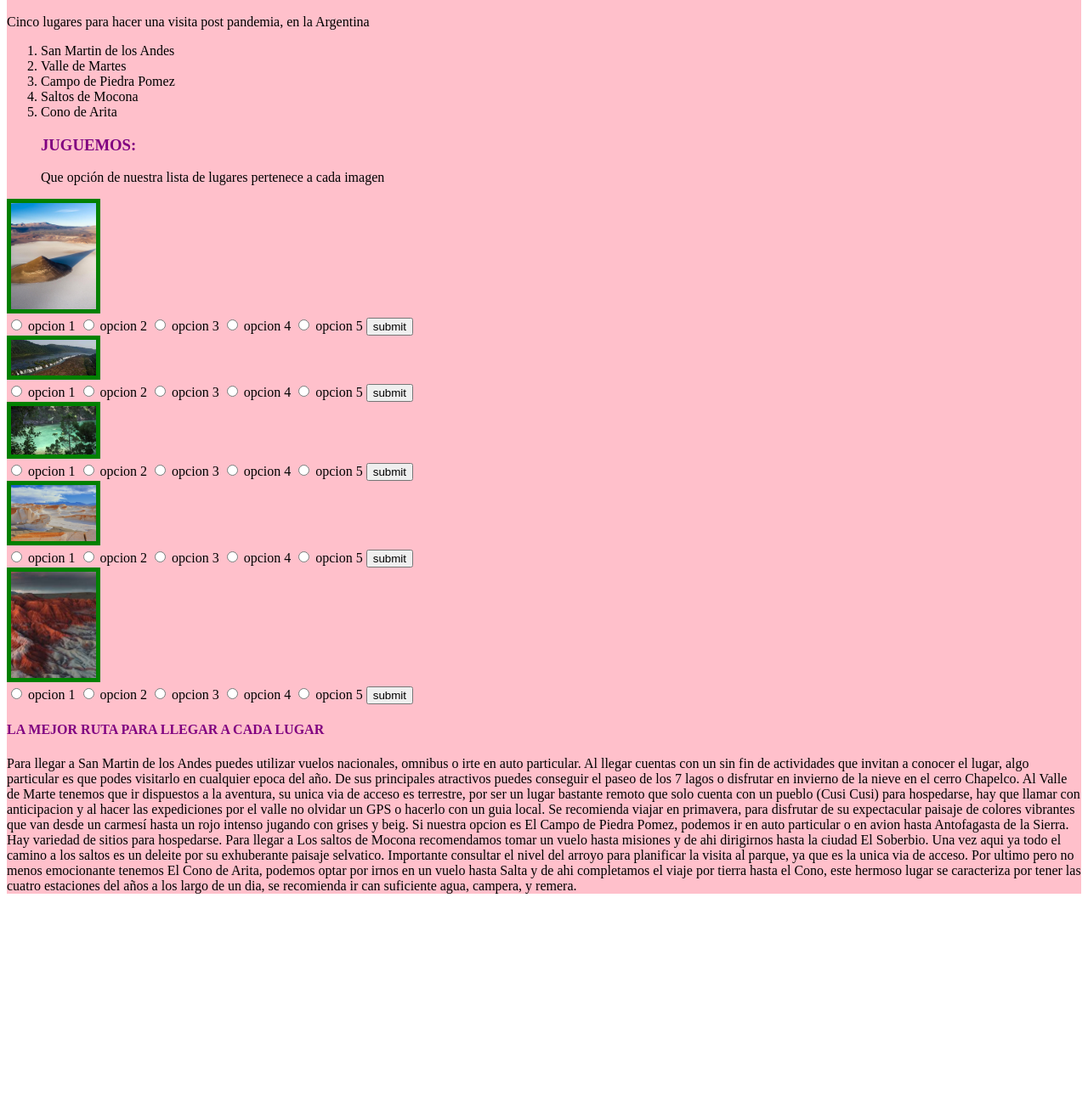
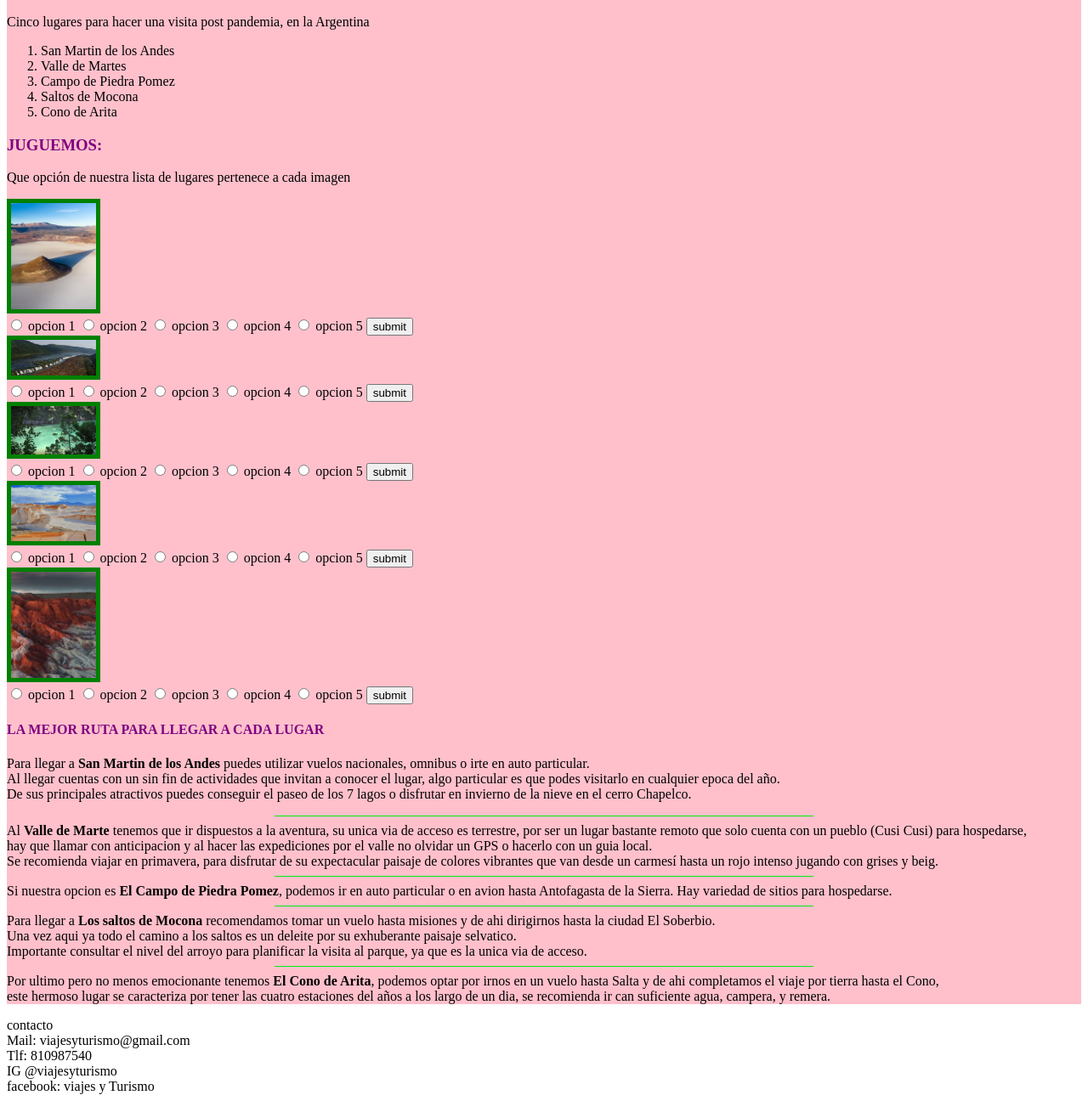
Before and after one commit to eglimarmelero/PAGINA_TRIBUTO, a plain HTML site: page index.html in a window 1280 px wide. Shown: the part 110-1406 px from the top of the page at 85% size. Before the commit the page ends 1178 px from the top, so only its background shows below. Drawn offline with Linux system fonts and the light colour scheme.

Commit message:
agregue negritas,saltos de linea y footer

```diff
--- a/index.html
+++ b/index.html
@@ -14,12 +14,13 @@
         <li>Campo de Piedra Pomez</li>
         <li>Saltos de Mocona</li>
         <li>Cono de Arita</li>
-
-        <h3 class="purple-text">JUGUEMOS:</h3>
-        <p>
-          Que opción de nuestra lista de lugares pertenece a cada imagen
-        </p>
       </ol>
+      <h3 class="purple-text">
+        JUGUEMOS:
+      </h3>
+      <p>
+        Que opción de nuestra lista de lugares pertenece a cada imagen
+      </p>
       <img class="smaller-image thin-green-border"src="CA3.jpg"/>
       <form name="opcion1-opcion2-opcion3-opcion4-opcion5-">
         <label for="opcion1"><input id="opcion1" type="radio" name="opcion1-opcion2-opcion3-opcion4-opcion5-"> opcion 1</label>
@@ -27,7 +28,7 @@
         <label for="opcion3"><input id="opcion3" type="radio" name="opcion1-opcion2-opcion3-opcion4-opcion5-"> opcion 3</label>
         <label for="opcion4"><input id="opcion4" type="radio" name="opcion1-opcion2-opcion3-opcion4-opcion5-"> opcion 4</label>
         <label for="opcion5"><input id="opcion5" type="radio" name="opcion1-opcion2-opcion3-opcion4-opcion5-"> opcion 5</label>
-        <button type="submit">submit</button>
+        <button class="button background-color:purple"; type="submit">submit</button>
       </form>
       <img class="smaller-image thin-green-border"src="SM5.jpg"/>
       <form name="opcion1-opcion2-opcion3-opcion4-opcion5-">
@@ -36,9 +37,8 @@
         <label for="opcion3"><input id="opcion3" type="radio" name="opcion1-opcion2-opcion3-opcion4-opcion5-"> opcion 3</label>
         <label for="opcion4"><input id="opcion4" type="radio" name="opcion1-opcion2-opcion3-opcion4-opcion5-"> opcion 4</label>
         <label for="opcion5"><input id="opcion5" type="radio" name="opcion1-opcion2-opcion3-opcion4-opcion5-"> opcion 5</label>
-        <button type="submit">submit</button>
+        <button class="button background-color:purple"; type="submit">submit</button>
       </form>
-
       <img class="smaller-image thin-green-border" src="SMA1.jpg"/>
       <form name="opcion1-opcion2-opcion3-opcion4-opcion5-">
         <label for="opcion1"><input id="opcion1" type="radio" name="opcion1-opcion2-opcion3-opcion4-opcion5-"> opcion 1</label>
@@ -46,7 +46,7 @@
         <label for="opcion3"><input id="opcion3" type="radio" name="opcion1-opcion2-opcion3-opcion4-opcion5-"> opcion 3</label>
         <label for="opcion4"><input id="opcion4" type="radio" name="opcion1-opcion2-opcion3-opcion4-opcion5-"> opcion 4</label>
         <label for="opcion5"><input id="opcion5" type="radio" name="opcion1-opcion2-opcion3-opcion4-opcion5-"> opcion 5</label>
-        <button type="submit">submit</button>
+        <button class="button background-color:purple"; type="submit">submit</button>
       </form>
       <img class="smaller-image thin-green-border"src="CPP4.jpg"/>
       <form name="opcion1-opcion2-opcion3-opcion4-opcion5-">
@@ -55,9 +55,8 @@
         <label for="opcion3"><input id="opcion3" type="radio" name="opcion1-opcion2-opcion3-opcion4-opcion5-"> opcion 3</label>
         <label for="opcion4"><input id="opcion4" type="radio" name="opcion1-opcion2-opcion3-opcion4-opcion5-"> opcion 4</label>
         <label for="opcion5"><input id="opcion5" type="radio" name="opcion1-opcion2-opcion3-opcion4-opcion5-"> opcion 5</label>
-        <button type="submit">submit</button>
+        <button class="button background-color:purple"; type="submit">submit</button>
       </form>
-
       <img class="smaller-image thin-green-border"src="VM2.jpg"/>
       <form name="opcion1-opcion2-opcion3-opcion4-opcion5-">
         <label for="opcion1"><input id="opcion1" type="radio" name="opcion1-opcion2-opcion3-opcion4-opcion5-"> opcion 1</label>
@@ -65,26 +64,42 @@
         <label for="opcion3"><input id="opcion3" type="radio" name="opcion1-opcion2-opcion3-opcion4-opcion5-"> opcion 3</label>
         <label for="opcion4"><input id="opcion4" type="radio" name="opcion1-opcion2-opcion3-opcion4-opcion5-"> opcion 4</label>
         <label for="opcion5"><input id="opcion5" type="radio" name="opcion1-opcion2-opcion3-opcion4-opcion5-"> opcion 5</label>
-        <button type="submit">submit</button>
+        <button class="button background-color:purple"; type="submit">submit</button>
       </form>
       <h4 class="purple-text">LA MEJOR RUTA PARA LLEGAR A CADA LUGAR</h4>
-      <p>Para llegar a San Martin de los Andes
+      <p>Para llegar a <b>San Martin de los Andes</b>
         puedes utilizar vuelos nacionales, omnibus o irte en auto particular.
-        Al llegar cuentas con un sin fin de actividades que invitan a conocer el lugar, algo particular es que podes visitarlo en cualquier epoca del año.
+        <br />
+        Al llegar cuentas con un sin fin de actividades que invitan a conocer el lugar,
+        algo particular es que podes visitarlo en cualquier epoca del año.
+        <br />
         De sus principales atractivos puedes conseguir el paseo de los 7 lagos o disfrutar en invierno de la nieve en el cerro Chapelco.
-
-        Al Valle de Marte tenemos que ir dispuestos a la aventura, su unica via de acceso es terrestre, por ser un lugar bastante remoto que solo cuenta con un pueblo (Cusi Cusi) para hospedarse,
+        <br />
+        <hr width="50%" align="center" size="1px" color="thin-green-border" >
+        Al <b>Valle de Marte</b> tenemos que ir dispuestos a la aventura, su unica via de acceso es terrestre, por ser un lugar bastante remoto que solo cuenta con un pueblo (Cusi Cusi) para hospedarse,
+        <br />
         hay que llamar con anticipacion y al hacer las expediciones por el valle no olvidar un GPS o hacerlo con un guia local.
+        <br />
         Se recomienda viajar en primavera, para disfrutar de su expectacular paisaje de colores vibrantes que van desde un carmesí hasta un rojo intenso jugando con grises y beig.
-
-        Si nuestra opcion es El Campo de Piedra Pomez, podemos ir en auto particular o en avion hasta Antofagasta de la Sierra. Hay variedad de sitios para hospedarse.
-
-        Para llegar a Los saltos de Mocona recomendamos tomar un vuelo hasta misiones y de ahi dirigirnos hasta la ciudad El Soberbio.
-        Una vez aqui ya todo el camino a los saltos es un deleite por su exhuberante paisaje selvatico. Importante consultar el nivel del arroyo para planificar la visita al parque, ya que es la unica via de acceso.
-
-        Por ultimo pero no menos emocionante tenemos El Cono de Arita, podemos optar por irnos en un vuelo hasta Salta y de ahi completamos el viaje por tierra hasta el Cono,
+        <hr width="50%" align="center" size="1px" color="thin-green-border" >
+        Si nuestra opcion es <b>El Campo de Piedra Pomez</b>, podemos ir en auto particular o en avion hasta Antofagasta de la Sierra. Hay variedad de sitios para hospedarse.
+        <hr width="50%" align="center" size="1px" color="thin-green-border" >
+        Para llegar a <b>Los saltos de Mocona</b> recomendamos tomar un vuelo hasta misiones y de ahi dirigirnos hasta la ciudad El Soberbio.
+        <br />
+        Una vez aqui ya todo el camino a los saltos es un deleite por su exhuberante paisaje selvatico.
+        <br /> Importante consultar el nivel del arroyo para planificar la visita al parque, ya que es la unica via de acceso.
+        <hr width="50%" align="center" size="1px" color="thin-green-border" >
+        Por ultimo pero no menos emocionante tenemos <b>El Cono de Arita</b>, podemos optar por irnos en un vuelo hasta Salta y de ahi completamos el viaje por tierra hasta el Cono,
+        <br />
         este hermoso lugar se caracteriza por tener las cuatro estaciones del años a los largo de un dia, se recomienda ir can suficiente agua, campera, y remera.
       </p>
     </div>
+    <footer>
+      contacto <br />
+      Mail: viajesyturismo@gmail.com <br />
+      Tlf: 810987540 <br />
+      IG @viajesyturismo<br />
+      facebook: viajes y Turismo<br />
+    </footer>
   </body>
 </html>
```
